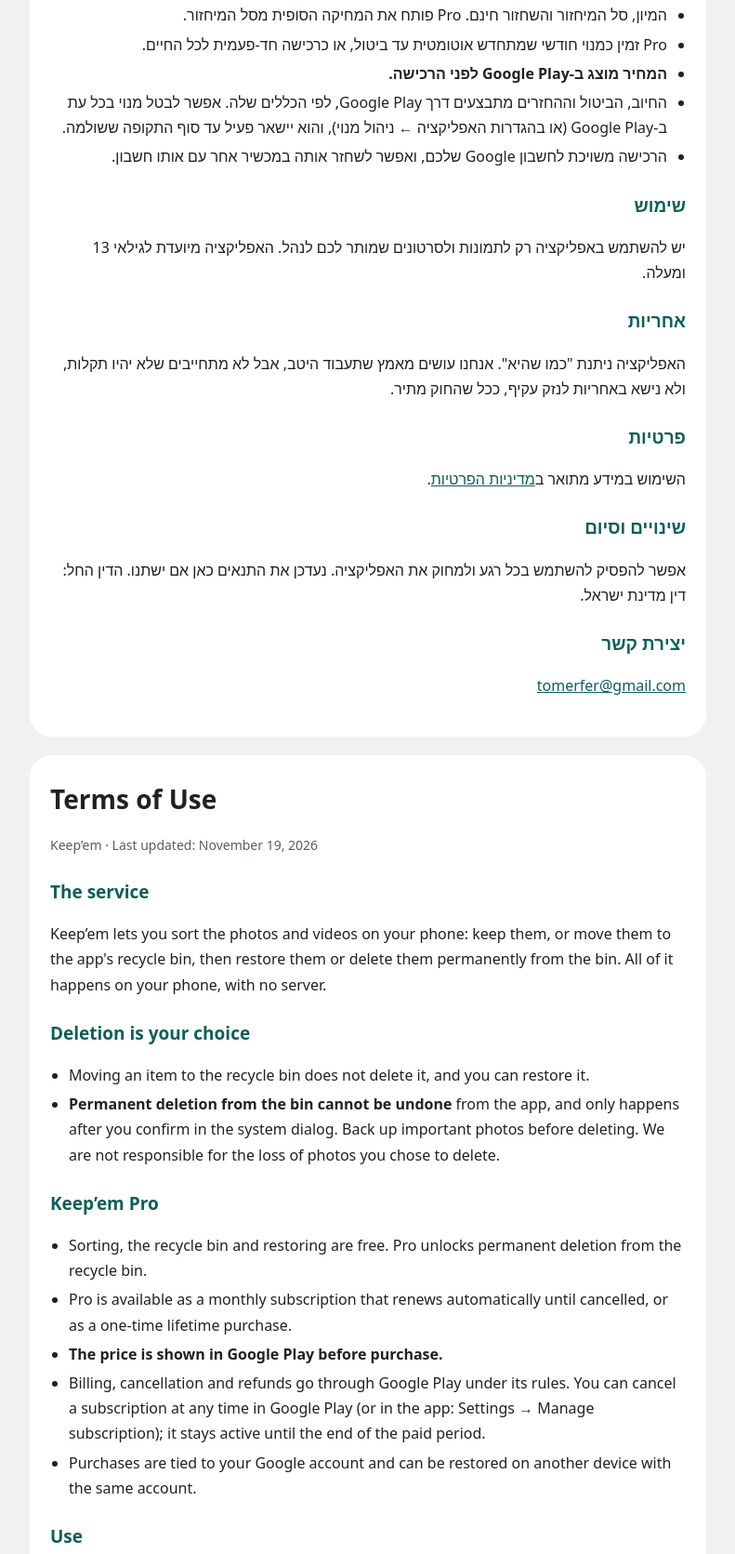
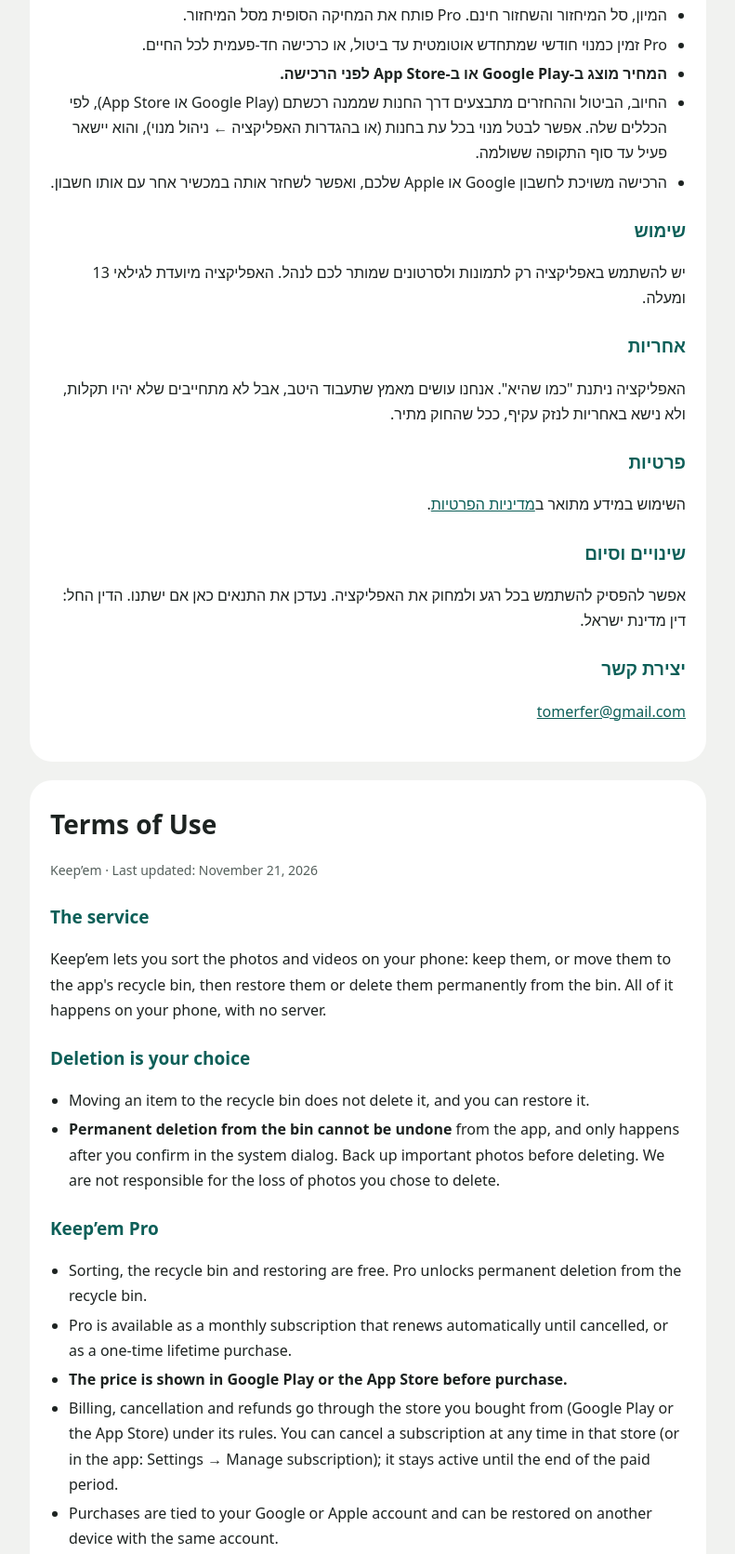
Before and after one commit to tomerfer/tomerfer.github.io, a plain HTML site: page keepem/terms.html in a window 1280 px wide. Shown: the part 516-2187 px from the top of the page at 93% size, without its empty margins (244-1035 px from the left). Drawn offline with Linux system fonts and the light colour scheme; a web font is replaced by a local one.

Commit message:
Keep'em: cover App Store purchases in privacy, terms and support

```diff
--- a/keepem/terms.html
+++ b/keepem/terms.html
@@ -21,7 +21,7 @@
 <main>
 <div class="card">
 <h1>תנאי שימוש</h1>
-<p class="muted">Keep’em · עודכן לאחרונה: 19 בנובמבר 2026 · <a href="#en">English below</a></p>
+<p class="muted">Keep’em · עודכן לאחרונה: 21 בנובמבר 2026 · <a href="#en">English below</a></p>
 
 <h2>השירות</h2>
 <p>Keep’em מאפשרת למיין את התמונות והסרטונים בטלפון: להשאיר, או להעביר לסל המיחזור של האפליקציה, ולשחזר
@@ -38,10 +38,10 @@
 <ul>
 <li>המיון, סל המיחזור והשחזור חינם. Pro פותח את המחיקה הסופית מסל המיחזור.</li>
 <li>Pro זמין כמנוי חודשי שמתחדש אוטומטית עד ביטול, או כרכישה חד-פעמית לכל החיים.</li>
-<li><strong>המחיר מוצג ב-Google Play לפני הרכישה.</strong></li>
-<li>החיוב, הביטול וההחזרים מתבצעים דרך Google Play, לפי הכללים שלה. אפשר לבטל מנוי בכל עת ב-Google Play
+<li><strong>המחיר מוצג ב-Google Play או ב-App Store לפני הרכישה.</strong></li>
+<li>החיוב, הביטול וההחזרים מתבצעים דרך החנות שממנה רכשתם (Google Play או App Store), לפי הכללים שלה. אפשר לבטל מנוי בכל עת בחנות
 (או בהגדרות האפליקציה ← ניהול מנוי), והוא יישאר פעיל עד סוף התקופה ששולמה.</li>
-<li>הרכישה משויכת לחשבון Google שלכם, ואפשר לשחזר אותה במכשיר אחר עם אותו חשבון.</li>
+<li>הרכישה משויכת לחשבון Google או Apple שלכם, ואפשר לשחזר אותה במכשיר אחר עם אותו חשבון.</li>
 </ul>
 
 <h2>שימוש</h2>
@@ -64,7 +64,7 @@
 
 <div class="card" id="en" lang="en">
 <h1>Terms of Use</h1>
-<p class="muted">Keep’em · Last updated: November 19, 2026</p>
+<p class="muted">Keep’em · Last updated: November 21, 2026</p>
 <h2>The service</h2>
 <p>Keep’em lets you sort the photos and videos on your phone: keep them, or move them to the app's recycle bin, then restore them or delete them permanently from the bin. All of it happens on your phone, with no server.</p>
 <h2>Deletion is your choice</h2>
@@ -76,9 +76,9 @@
 <ul>
 <li>Sorting, the recycle bin and restoring are free. Pro unlocks permanent deletion from the recycle bin.</li>
 <li>Pro is available as a monthly subscription that renews automatically until cancelled, or as a one-time lifetime purchase.</li>
-<li><strong>The price is shown in Google Play before purchase.</strong></li>
-<li>Billing, cancellation and refunds go through Google Play under its rules. You can cancel a subscription at any time in Google Play (or in the app: Settings → Manage subscription); it stays active until the end of the paid period.</li>
-<li>Purchases are tied to your Google account and can be restored on another device with the same account.</li>
+<li><strong>The price is shown in Google Play or the App Store before purchase.</strong></li>
+<li>Billing, cancellation and refunds go through the store you bought from (Google Play or the App Store) under its rules. You can cancel a subscription at any time in that store (or in the app: Settings → Manage subscription); it stays active until the end of the paid period.</li>
+<li>Purchases are tied to your Google or Apple account and can be restored on another device with the same account.</li>
 </ul>
 <h2>Use</h2>
 <p>Use the app only for photos and videos you are allowed to manage. The app is for ages 13 and up.</p>
```
Also changed, not shown: keepem/index.html (+4 -4 lines), keepem/privacy.html (+8 -8 lines).
